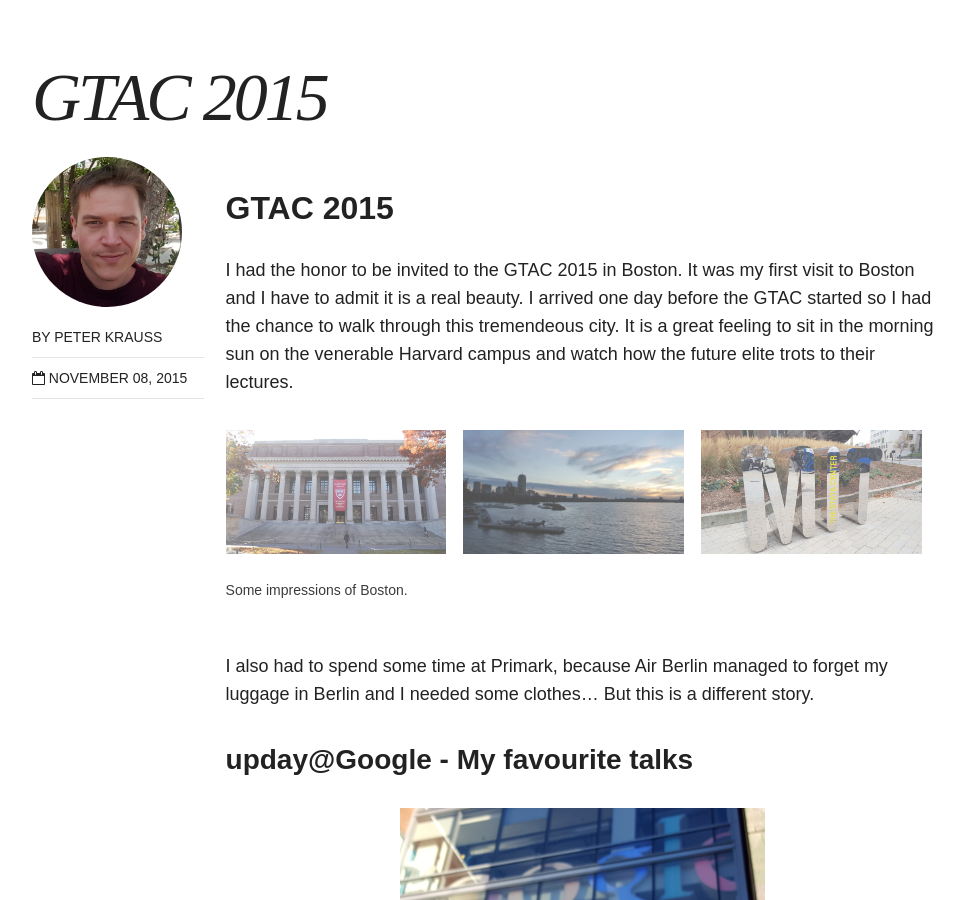
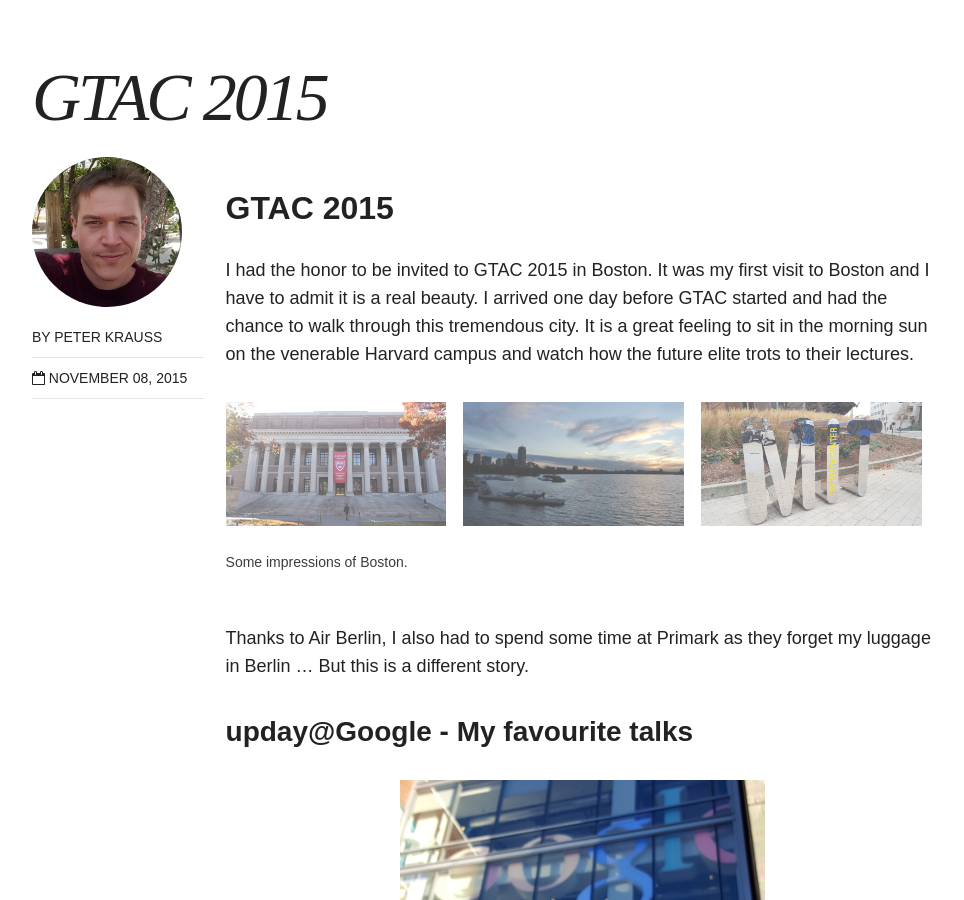
Before and after one commit to upday/upday.github.io, a Jekyll site: the page built from _posts/blog/2015-11-08-gtac.md, in a window 1280 px wide and 900 px high, scrolled down 964 px. Shown: the whole window, without its empty margins (154-1118 px from the left). Built offline with Jekyll 4.4.1, drawn with Linux system fonts in a browser that asks for light colours; nearby versions of some CDN libraries.

Commit message:
add review comments

```diff
--- a/_posts/blog/2015-11-08-gtac.md
+++ b/_posts/blog/2015-11-08-gtac.md
@@ -15,7 +15,7 @@ date: 2015-11-08T15:39:55-04:00
 
 ## GTAC 2015
 
-I had the honor to be invited to the GTAC 2015 in Boston. It was my first visit to Boston and I have to admit it is a real beauty. I arrived one day before the GTAC started so I had the chance to walk through this tremendeous city. It is a great feeling to sit in the morning sun on the venerable Harvard campus and watch how the future elite trots to their lectures.
+I had the honor to be invited to GTAC 2015 in Boston. It was my first visit to Boston and I have to admit it is a real beauty. I arrived one day before GTAC started and had the chance to walk through this tremendous city. It is a great feeling to sit in the morning sun on the venerable Harvard campus and watch how the future elite trots to their lectures.
 
 <figure class="third">
 	<a href="/images/GTAC_2015_harvard.jpg"><img src="/images/GTAC_2015_harvard.jpg" alt="image"></a>
@@ -24,7 +24,7 @@ I had the honor to be invited to the GTAC 2015 in Boston. It was my first visit
 	<figcaption>Some impressions of Boston.</figcaption>
 </figure>
 
-I also had to spend some time at Primark, because Air Berlin managed to forget my luggage in Berlin and I needed some clothes... But this is a different story.
+Thanks to Air Berlin, I also had to spend some time at Primark as they forget my luggage in Berlin ... But this is a different story.
 
 ### upday@Google - My favourite talks
 
@@ -89,7 +89,6 @@ As an entertaining evening programm Google invited us to gamble with funny money
 
 The guys from Twitter presented <a href="https://github.com/twitter/diffy">diffy</a> what they describe on there github page, as: "Diffy behaves as a proxy and multicasts whatever requests it receives to each of the running instances. It then compares the responses, and reports any regressions that may surface from those comparisons. The premise for Diffy is that if two implementations of the service return “similar” responses for a sufficiently large and diverse set of requests, then the two implementations can be treated as equivalent and the newer implementation is regression-free." They use it in production and after watching their presentation you might also consider using it, to check if your newly deployed micro-service delivers the expected results.
 
-
 ### Mock the Internet
 <iframe width="560" height="315" src="https://www.youtube.com/embed/6gPNrujpmn0?list=PLSIUOFhnxEiCWGsN9t5A-XOhRbmz54IS1" frameborder="0" allowfullscreen></iframe>
 <a href="https://docs.google.com/presentation/d/1CDtpZahRBunKXZzOasHOZtJFW8QcYO-qy3ho144BZXg/pub">slides</a>
```
